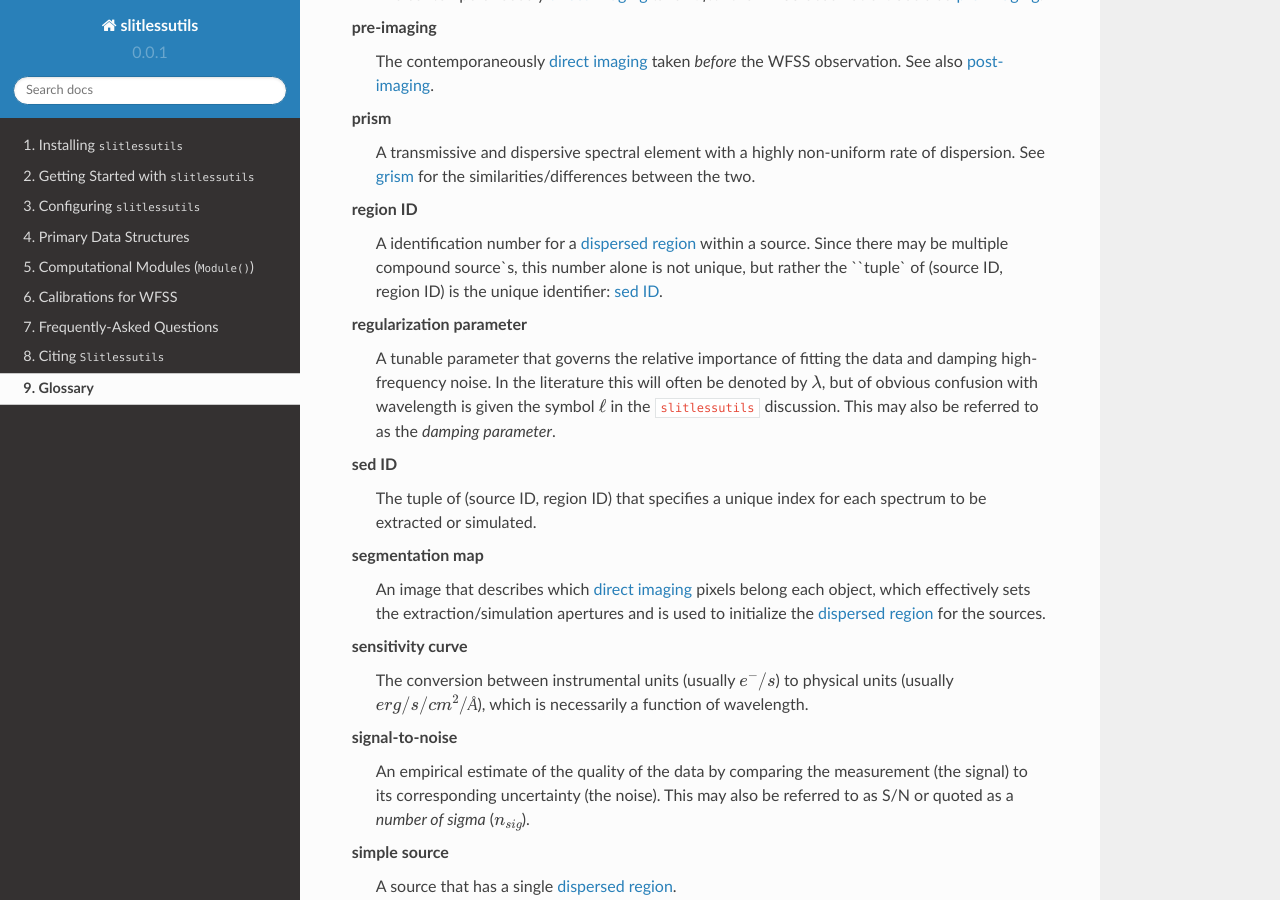
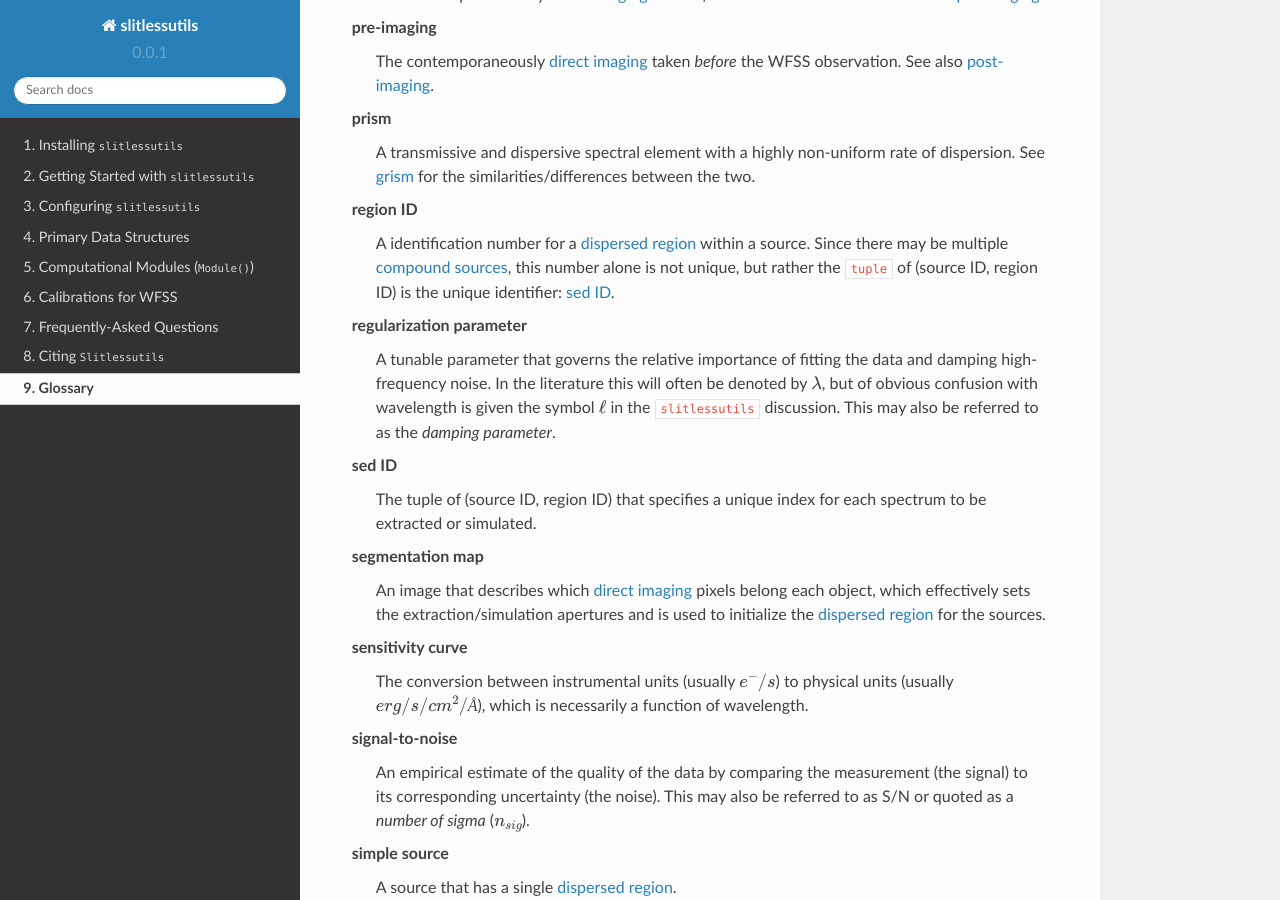
Before and after one commit to spacetelescope/slitlessutils, a Sphinx documentation site: the page built from docs/glossary.rst, in a window 1280 px wide and 900 px high, scrolled down 1799 px. Built offline with Sphinx 7.4.7 and the Read the Docs theme 2.0.0, drawn with Linux system fonts in a browser that asks for light colours; the version number is read from the project's files by our own code.

Commit message:
updating sources

```diff
--- a/docs/glossary.rst
+++ b/docs/glossary.rst
@@ -57,7 +57,7 @@ Since many terms may be used colloquially and/or have different definitions in o
 		A transmissive and dispersive spectral element with a highly non-uniform rate of dispersion.  See :term:`grism` for the similarities/differences between the two.
 
 	region ID
-		A identification number for a :term:`dispersed region` within a source.  Since there may be multiple :term:`compound source`s, this number alone is not unique, but rather the ``tuple`` of (source ID, region ID) is the unique identifier: :term:`sed ID`.
+		A identification number for a :term:`dispersed region` within a source.  Since there may be multiple :term:`compound sources<compound source>`, this number alone is not unique, but rather the ``tuple`` of (source ID, region ID) is the unique identifier: :term:`sed ID`.
 
 	regularization parameter
 		A tunable parameter that governs the relative importance of fitting the data and damping high-frequency noise.  In the literature this will often be denoted by :math:`\lambda`, but of obvious confusion with wavelength is given the symbol :math:`\ell` in the ``slitlessutils`` discussion.  This may also be referred to as the *damping parameter*.
--- a/docs/sources.rst
+++ b/docs/sources.rst
@@ -57,7 +57,7 @@ EXAMPLE
 
 
 
-These definitions establish a *hierarchy*, where a ``SourceCollection`` (likely) contains many ``Source``s that (potentially) contain many ``DispersedRegion``s that (typically) contain many spectral elements (ie. wavelengths, fluxes, and uncertainties).  This hierarchy is show schematically in :numref:`hierarchy`, with the any :term:`compound source` highlighted in gray.
+These definitions establish a *hierarchy*, where a ``SourceCollection`` (likely) contains many ``Source``\s that (potentially) contain many ``DispersedRegion``\s that (typically) contain many spectral elements (ie. wavelengths, fluxes, and uncertainties).  This hierarchy is show schematically in :numref:`hierarchy`, with the any :term:`compound source` highlighted in gray.
 
 .. _hierarchy:
 .. figure:: images/sourcecollection.png
```
Also changed, not shown: other parts of docs/sources.rst (+1 -1 lines).
